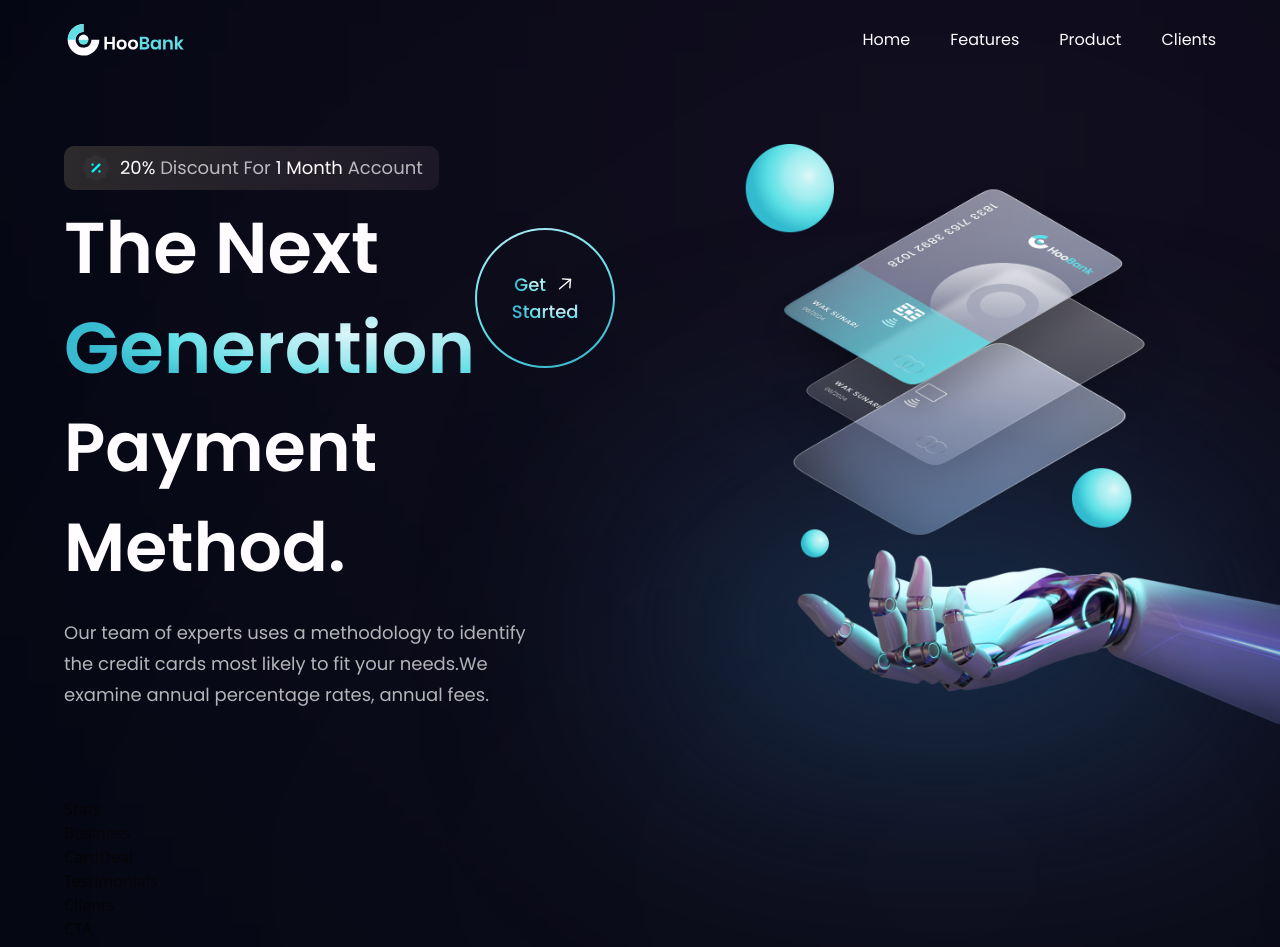
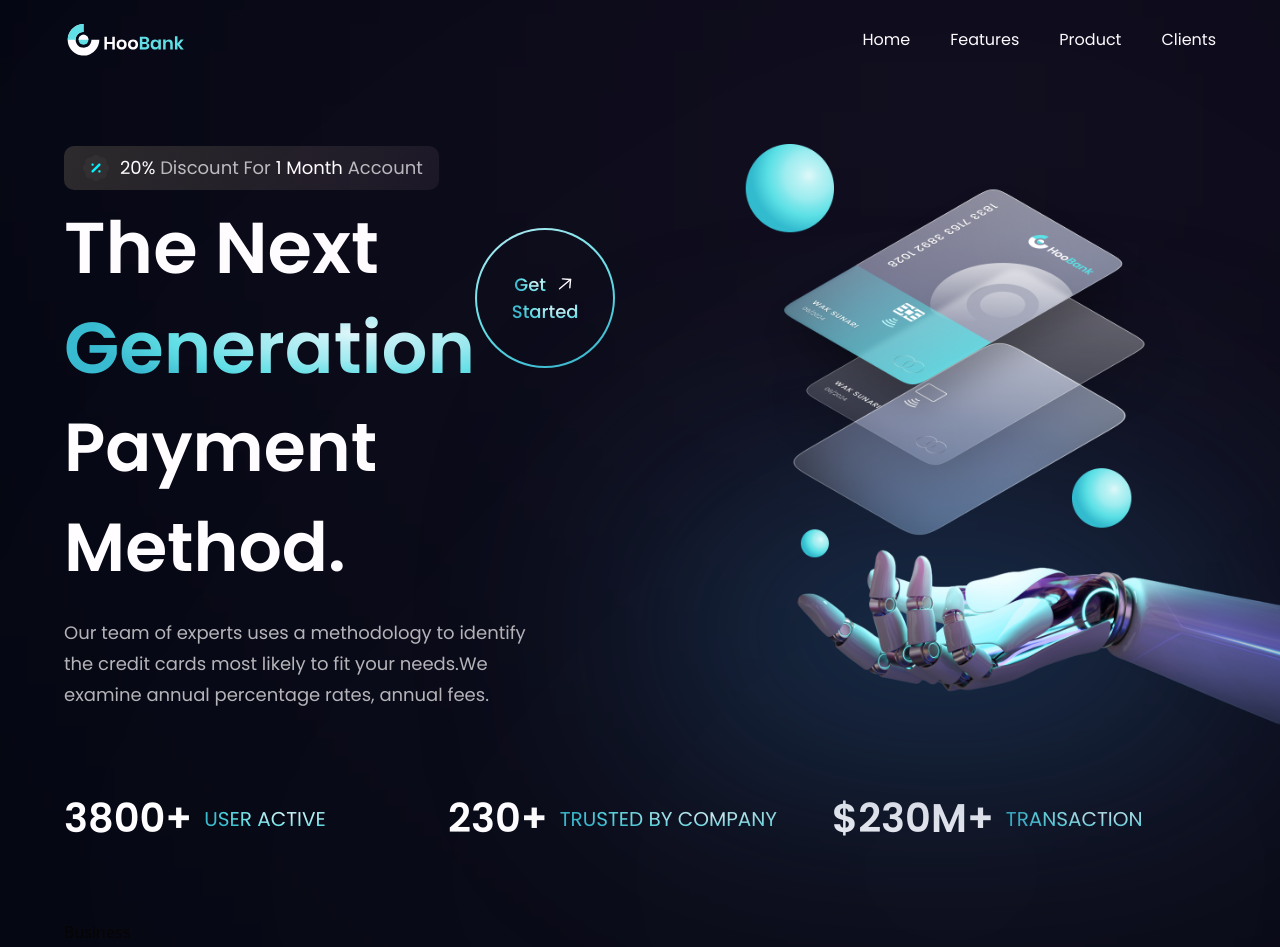
Before and after one commit to CENOSHXAVIER/Bank-ModernApp, a React (Vite) app: page / in a window 1280 px wide. Shown: the top 947 px of the page. Built offline with nearby package versions, Linux system fonts and the light colour scheme.

Commit message:
stats section completed map concept renewed

```diff
--- a/src/components/Stats.jsx
+++ b/src/components/Stats.jsx
@@ -1,9 +1,18 @@
-import React from 'react'
+import styles from '../style';
+import {stats} from '../constants';
 
-const Stats = () => {
-  return (
-    <div>Stats</div>
+const Stats = () => (
+    <section className={`${styles.flexCenter} flex-row flex-wrap sm:mb-20 mb-6`}>
+      {stats.map((stat)=>
+        (
+          <div key={stat.id} className='flex flex-1 flex-row justify-start items-center  '>
+            <h4 className='font-poppins font-semibold xs:text-[40px] text-[30px] leading-[43px] text-white' >{stat.value}</h4>
+            <p className='font-poppins font-normal xs:text-[20px] text-[15px] xs:leading-[26px] leading-[43px] text-gradient uppercase ml-3'>{stat.title}</p>
+          </div>
+        )
+      )}
+    </section>
   )
-}
+
 
 export default Stats
```
